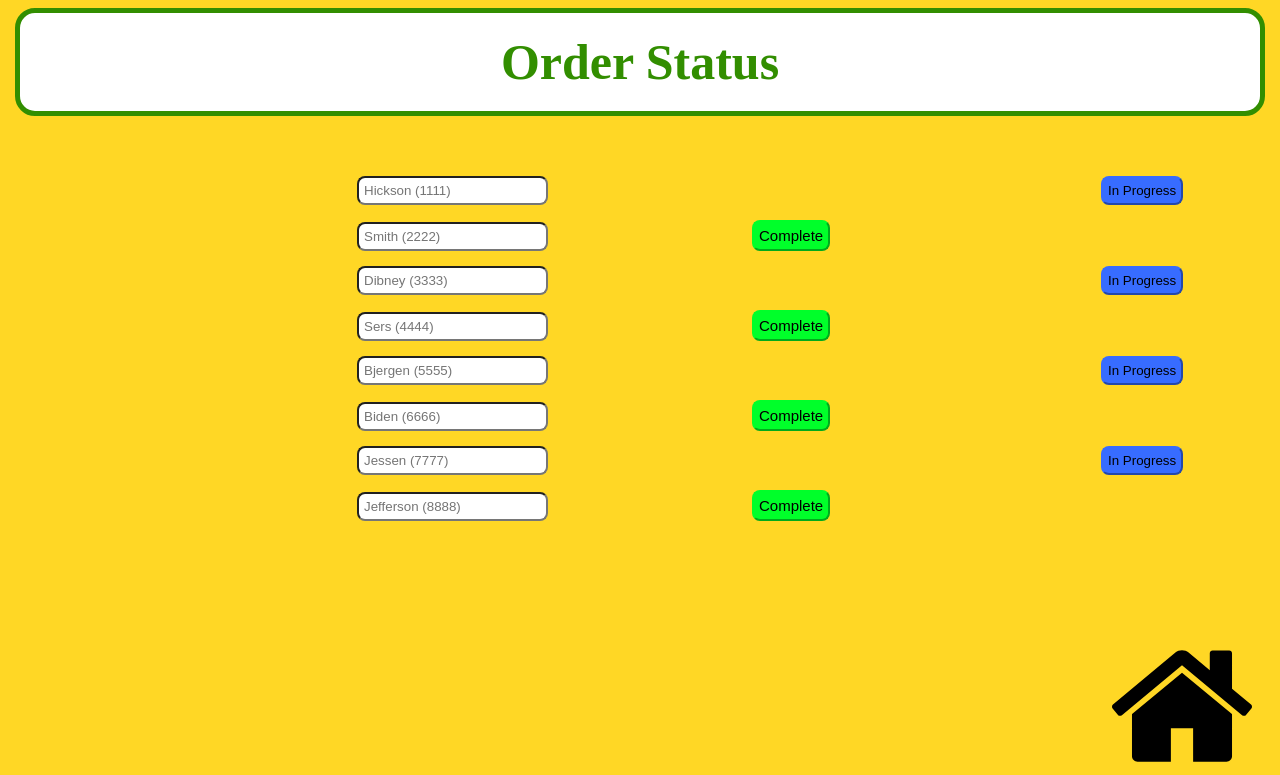
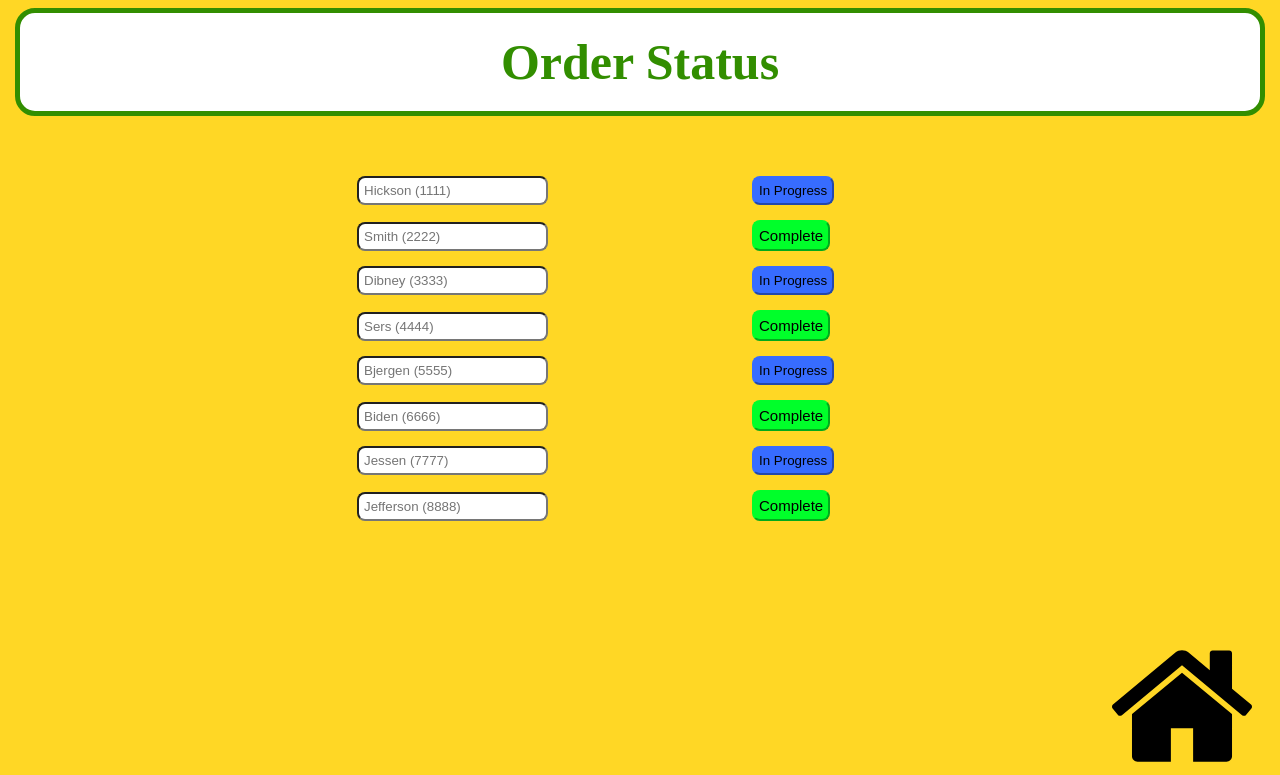
Before and after one commit to CS340PizzaShop/pizza-shop, a PHP site: page /pizza-shop/HTML/order_status.html in a window 1280 px wide. Shown: the top 775 px of the page. Run offline with PHP 8.4, Linux system fonts and the light colour scheme.

Commit message:
Following proper naming conventions

```diff
--- a/HTML/order_status.html
+++ b/HTML/order_status.html
@@ -15,7 +15,7 @@
         <h1>Order Status</h1>
         <form action = "../php/order_status.php" method = "post">
         <input type = "text" name = "order1" class = "orderIDtop" placeholder="Hickson (1111)">
-        <button  name = "order1_status" class = "inprogress">In Progress</button>
+        <button  name = "order1_status" class = "inProgress">In Progress</button>
 
         <br>
 
@@ -24,7 +24,7 @@
 
         <br>
         <input type = "text" name = "order3" class = "orderID" placeholder="Dibney (3333)">
-        <button  name = "order3_status" class = "inprogress">In Progress</button>
+        <button  name = "order3_status" class = "inProgress">In Progress</button>
 
         <br>
 
@@ -33,7 +33,7 @@
         <br>
 
         <input type = "text" name = "order5" class = "orderID" placeholder="Bjergen (5555)">
-        <button  name = "order5_status" class = "inprogress">In Progress</button>
+        <button  name = "order5_status" class = "inProgress">In Progress</button>
         <br>
 
         <input type = "text" name = "order6" class = "orderID" placeholder="Biden (6666)">
@@ -41,7 +41,7 @@
         <br>
 
         <input type = "text" name = "order7" class = "orderID" placeholder="Jessen (7777)">
-        <button  name = "order7_status" class = "inprogress">In Progress</button>
+        <button  name = "order7_status" class = "inProgress">In Progress</button>
         <br>
 
         <input type = "text" name = "order8" class = "orderID" placeholder="Jefferson (8888)">
--- a/css/order_status.css
+++ b/css/order_status.css
@@ -49,10 +49,9 @@ body {
     margin-right: 200px;
 }
 
-.inprogress {
+.inProgress {
     padding: 5px;
     border-radius: 8px;
-    margin-left: 27.611%;
     margin-bottom: 15px;
     background-color: #376cff;
     border-color:#376cff;
```
